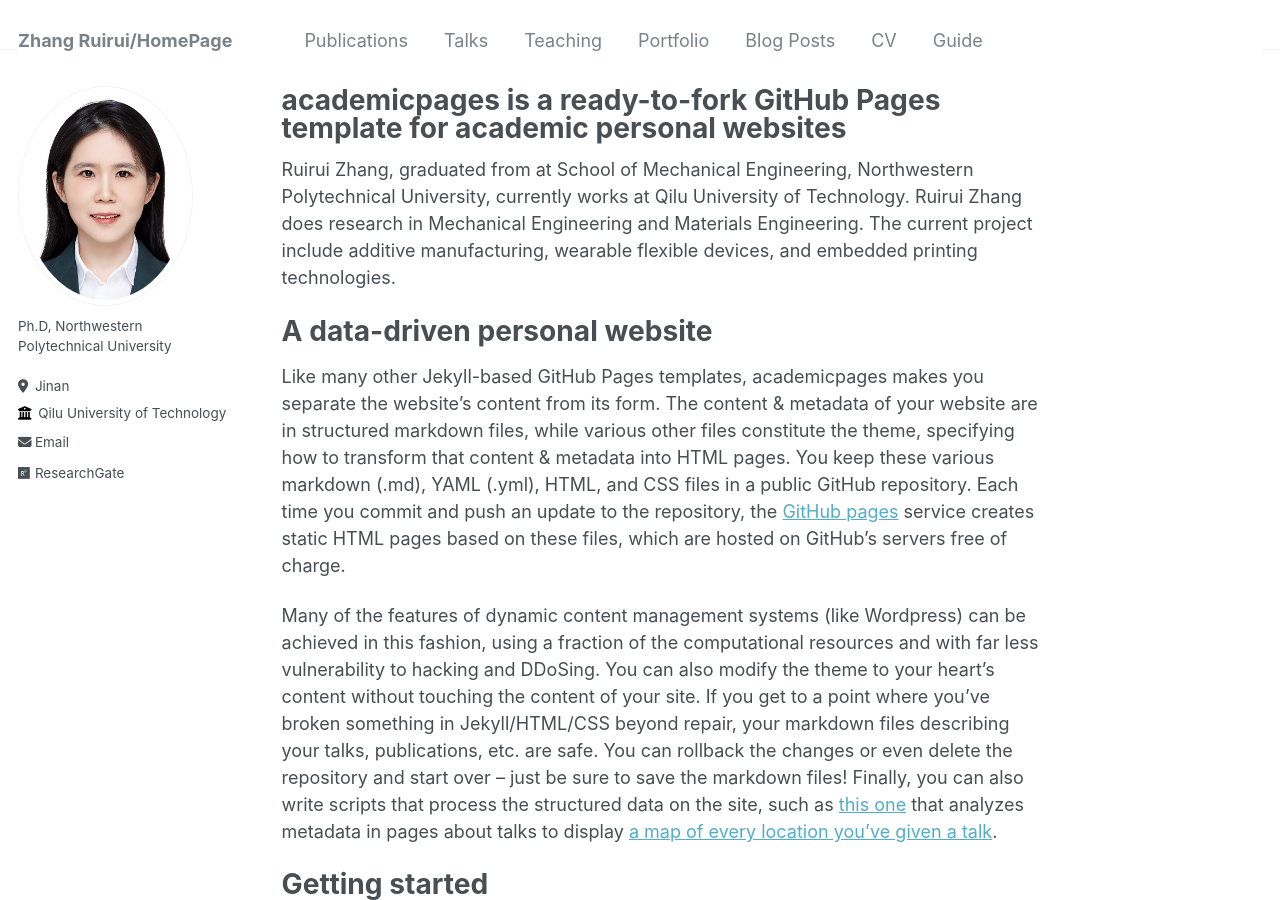
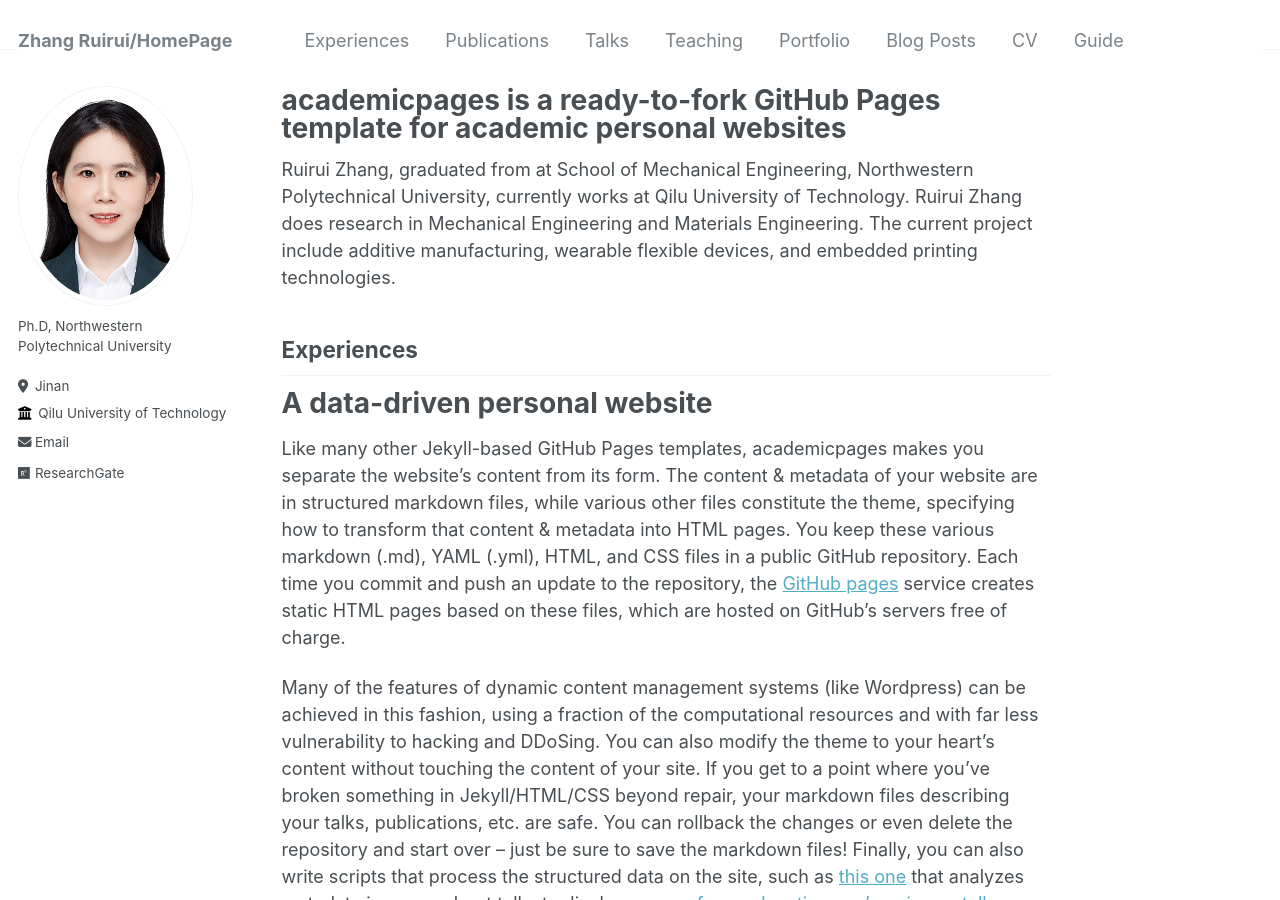
Before and after one commit to zhangruisdsl/zhangruisdsl.github.io, a Jekyll site: the page built from _pages/about.md, in a window 1280 px wide and 900 px high. Built offline with Jekyll 4.4.1, drawn with Linux system fonts in a browser that asks for light colours.

Commit message:
edit author

```diff
--- a/_data/navigation.yml
+++ b/_data/navigation.yml
@@ -1,5 +1,8 @@
 # main links links
 main:
+  - title: "Experiences"
+    url: /experiences/
+
   - title: "Publications"
     url: /publications/
 
--- a/_pages/about.md
+++ b/_pages/about.md
@@ -8,6 +8,9 @@ redirect_from:
 ---
 
 Ruirui Zhang, graduated from at School of Mechanical Engineering, Northwestern Polytechnical University, currently works at Qilu University of Technology. Ruirui Zhang does research in Mechanical Engineering and Materials Engineering. The current project include additive manufacturing, wearable flexible devices, and embedded printing technologies.
+
+## Experiences
+
 
 A data-driven personal website
 ======
```
